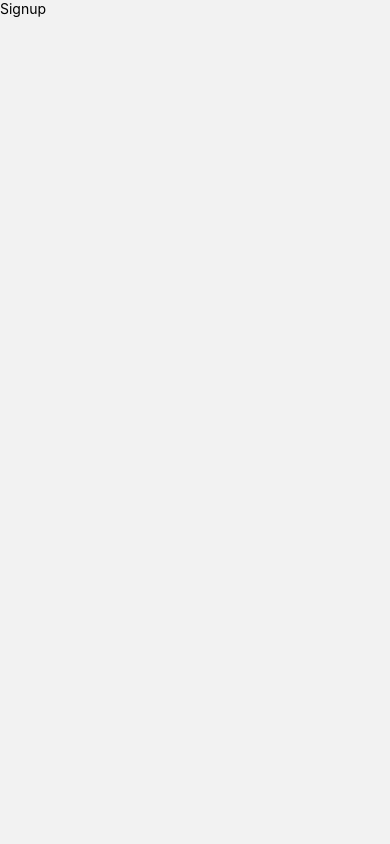
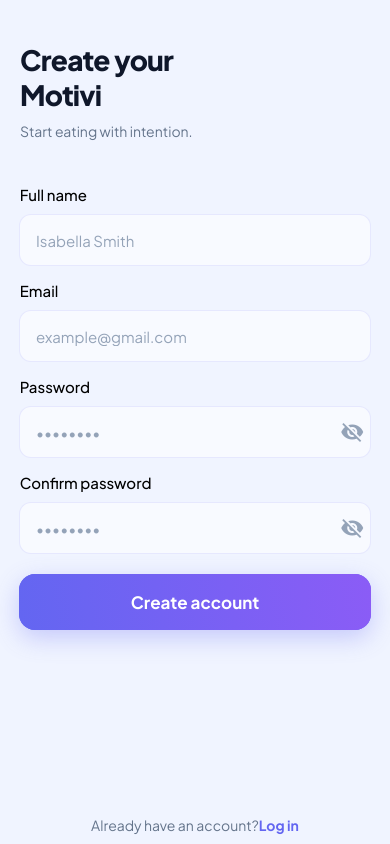
Before and after one commit to HaniNghi/Motivi, a React Native app in the folder frontend/: screen /Signup in a window 390 px wide. Built offline with nearby package versions, Linux system fonts and the light colour scheme.

Commit message:
feat: fix collapsed password field on Log in screen and introduce Sign up screen

```diff
--- a/frontend/screens/login.tsx
+++ b/frontend/screens/login.tsx
@@ -70,7 +70,7 @@ export default function Login() {
                   <MaterialIcons
                     name={isPasswordSecure ? "visibility-off" : "visibility"}
                     size={24}
-                    color={colors.textMuted}
+                    color={colors.textSoft}
                   />
                 </TouchableOpacity>
               </View>
@@ -210,7 +210,6 @@ const styles = StyleSheet.create({
   passwordContainer:{
     width: '100%',
     height: 52,
-    flex: 1,
     flexDirection: 'row',
     alignItems: 'center',
     justifyContent: "center",
--- a/frontend/screens/signup.tsx
+++ b/frontend/screens/signup.tsx
@@ -1,12 +1,239 @@
-import { Text } from "react-native";
+import { useNavigation } from "@react-navigation/native";
+import {
+  Button,
+  Dimensions,
+  Image,
+  StyleSheet,
+  Text,
+  TextInput,
+  TouchableOpacity,
+  View,
+} from "react-native";
 import { SafeAreaProvider, SafeAreaView } from "react-native-safe-area-context";
+import colors from "../styles/colors";
+import keys from "../styles/keys";
+import { LinearGradient } from "expo-linear-gradient";
+import { useState } from "react";
+import { MaterialIcons } from "@expo/vector-icons";
 
-export default function Signup() {
+const screenWidth = Dimensions.get("window").width;
+export default function Login() {
+  const navigation = useNavigation<any>();
+  const [password, setPassword] = useState("");
+  const [isPasswordSecure, setIsPasswordSecure] = useState(true);
   return (
     <SafeAreaProvider>
-      <SafeAreaView>
-        <Text>Signup</Text>
+      <SafeAreaView style={styles.safeArea}>
+        <View style={styles.imageContainer}>
+          <View style={styles.welcomeContainer}>
+            <Text style={styles.welcomeText}>Create your</Text>
+            <Text style={styles.welcomeText}>Motivi</Text>
+            <Text style={styles.subText}>Start eating with intention.</Text>
+          </View>
+        </View>
+        <View style={styles.contentContainer}>
+          <View style={styles.form}>
+            <View style={styles.input}>
+              <Text style={styles.inputLabel}>Full name</Text>
+              <TextInput
+                style={styles.inputControl}
+                placeholder="Isabella Smith"
+                placeholderTextColor={colors.textSoft}
+              />
+            </View>
+            <View style={styles.input}>
+              <Text style={styles.inputLabel}>Email</Text>
+              <TextInput
+                style={styles.inputControl}
+                placeholder="example@gmail.com"
+                placeholderTextColor={colors.textSoft}
+              />
+            </View>
+            <View style={styles.input}>
+              <Text style={styles.inputLabel}>Password</Text>
+              <View style={styles.passwordContainer}>
+                <TextInput
+                  secureTextEntry={isPasswordSecure}
+                  style={styles.inputControl}
+                  placeholder="••••••••"
+                  placeholderTextColor={colors.textSoft}
+                />
+                <TouchableOpacity
+                  style={styles.icon}
+                  onPress={() => {
+                    isPasswordSecure
+                      ? setIsPasswordSecure(false)
+                      : setIsPasswordSecure(true);
+                  }}
+                >
+                  <MaterialIcons
+                    name={isPasswordSecure ? "visibility-off" : "visibility"}
+                    size={24}
+                    color={colors.textSoft}
+                  />
+                </TouchableOpacity>
+              </View>
+            </View>
+            <View style={styles.input}>
+              <Text style={styles.inputLabel}>Confirm password</Text>
+              <View style={styles.passwordContainer}>
+                <TextInput
+                  secureTextEntry={isPasswordSecure}
+                  style={styles.inputControl}
+                  placeholder="••••••••"
+                  placeholderTextColor={colors.textSoft}
+                />
+                <TouchableOpacity
+                  style={styles.icon}
+                  onPress={() => {
+                    isPasswordSecure
+                      ? setIsPasswordSecure(false)
+                      : setIsPasswordSecure(true);
+                  }}
+                >
+                  <MaterialIcons
+                    name={isPasswordSecure ? "visibility-off" : "visibility"}
+                    size={24}
+                    color={colors.textSoft}
+                  />
+                </TouchableOpacity>
+              </View>
+            </View>
+            <View style={styles.btnContainer}>
+              <TouchableOpacity
+                style={[
+                  keys.primaryButton,
+                  { alignSelf: "center", width: "95%" },
+                ]}
+                activeOpacity={0.8}
+              >
+                <LinearGradient
+                  colors={colors.primaryGradient}
+                  start={{ x: 0, y: 1 }}
+                  end={{ x: 1, y: 0 }}
+                  style={StyleSheet.absoluteFill}
+                />
+                <Text style={keys.primaryButtonText}>Create account</Text>
+              </TouchableOpacity>
+            </View>
+          </View>
+
+          <TouchableOpacity
+            style={styles.signupText}
+            onPress={() => navigation.navigate("Login")}
+          >
+            <Text style={styles.signupLinkText}>
+              Already have an account?
+              <Text style={styles.signupBoldText}>Log in</Text>
+            </Text>
+          </TouchableOpacity>
+        </View>
       </SafeAreaView>
     </SafeAreaProvider>
   );
 }
+
+const styles = StyleSheet.create({
+  safeArea: {
+    backgroundColor: colors.page,
+    height: "100%",
+    width: screenWidth,
+    flex: 1,
+  },
+  input: {
+    alignItems: "center",
+  },
+  inputLabel: {
+    alignSelf: "flex-start",
+    fontFamily: "PlusJakartaSans-Medium",
+    marginTop: 15,
+    margin: 10,
+    fontSize: 15,
+  },
+  inputControl: {
+    fontFamily: "PlusJakartaSans-Regular",
+    alignSelf: "center",
+    width: "95%",
+    height: 52,
+    backgroundColor: colors.buttonSecondary,
+    borderColor: colors.border,
+    borderWidth: 1.5,
+    borderRadius: 12,
+    padding: 16,
+    fontSize: 15,
+  },
+  form: {
+    alignSelf: "center",
+    width: "95%",
+    paddingTop: 10,
+    paddingBottom: 16,
+  },
+  btnContainer: {
+    width: "100%",
+    marginTop: 20,
+  },
+  gradient: {
+    flex: 1,
+  },
+  imageContainer: {
+    width: screenWidth,
+    height: 160,
+    backgroundColor: colors.page,
+  },
+  image: {
+    width: "100%",
+    height: "100%",
+    objectFit: "cover",
+  },
+  welcomeContainer: {
+    position: "absolute",
+    left: 20,
+    bottom: 20,
+  },
+  welcomeText: {
+    fontSize: 28,
+    color: colors.text,
+    letterSpacing: -0.8,
+    fontFamily: "PlusJakartaSans-ExtraBold",
+  },
+  subText: {
+    fontSize: 14,
+    fontWeight: 400,
+    color: colors.textMuted,
+    marginTop: 10,
+    fontFamily: "PlusJakartaSans-Regular",
+  },
+  signupText: {
+    alignItems: "center",
+  },
+  signupLinkText: {
+    fontSize: 14,
+    color: colors.textMuted,
+    fontFamily: "PlusJakartaSans-Regular",
+  },
+  signupBoldText: {
+    color: colors.buttonPrimaryStart,
+    fontFamily: "PlusJakartaSans-Bold",
+  },
+  contentContainer: {
+    flex: 1,
+    justifyContent: "space-between",
+    alignItems: "center",
+    paddingBottom: 10,
+    backgroundColor: colors.page,
+    marginTop: 0,
+    paddingTop: 0,
+  },
+  icon: {
+    position: 'absolute',
+    right: 16,
+  },
+  passwordContainer:{
+    width: '100%',
+    height: 52,
+    flexDirection: 'row',
+    alignItems: 'center',
+    justifyContent: "center",
+    position: 'relative',
+  }
+});
```
